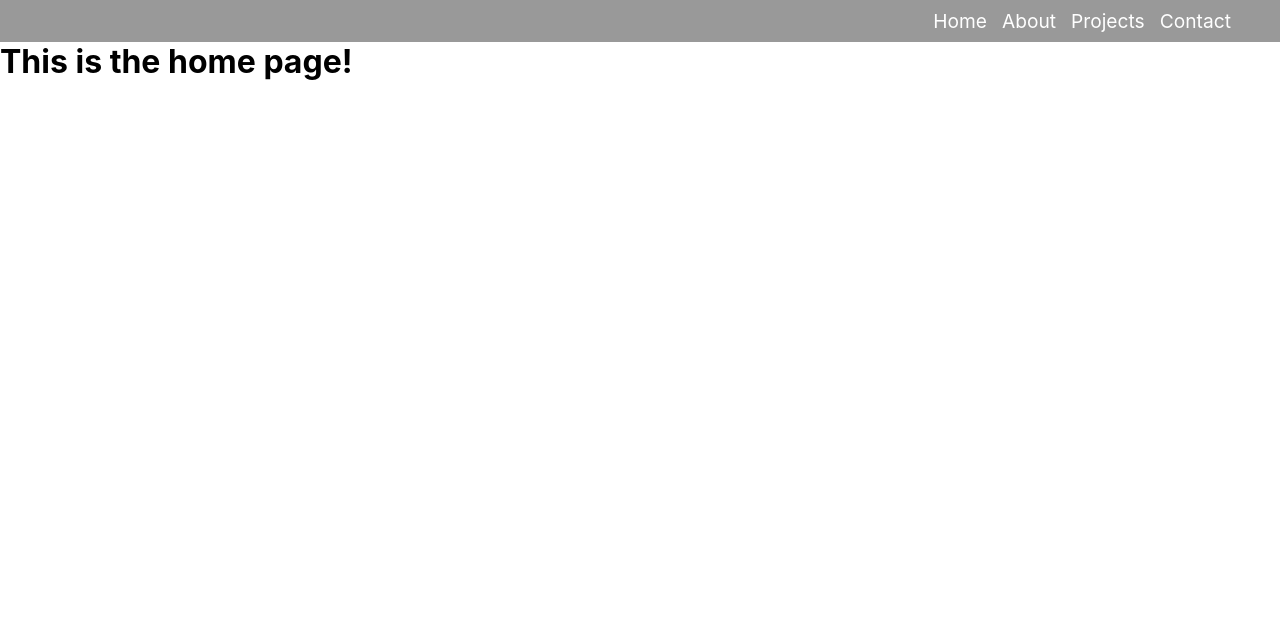
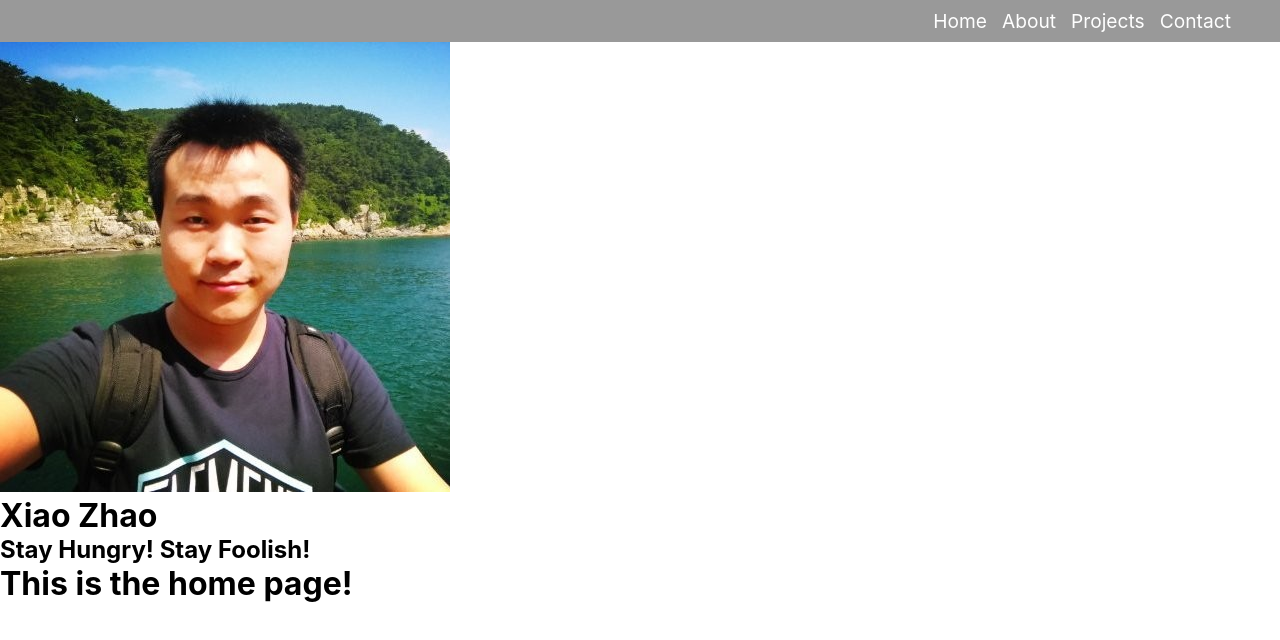
Before and after one commit to xiaozhao1111/react-portfolio, a React (Create React App) app: page / in a window 1280 px wide. Shown: the top 640 px of the page. Built offline with nearby package versions, Linux system fonts and the light colour scheme.

Commit message:
Hero function created

```diff
--- a/src/components/Header.js
+++ b/src/components/Header.js
@@ -1,10 +1,11 @@
 import Navbar from "./Navbar";
+import Hero from "./Hero";
 
 function Header() {
     return (
         <>
         <Navbar />
-
+        <Hero />
         </>
     )
 }
--- /dev/null
+++ b/src/components/Hero.js
@@ -0,0 +1,17 @@
+import React from "react";
+import photo from '../assets/images/photo.jpeg';
+
+
+function Hero() {
+    return(
+        <>
+            <div class="name-photo">
+            <img src={photo} alt="photo" />
+            <h1>Xiao Zhao</h1>
+        </div>
+        <h2>Stay Hungry! Stay Foolish!</h2>
+        </>
+    )
+}
+
+export default Hero;
```
